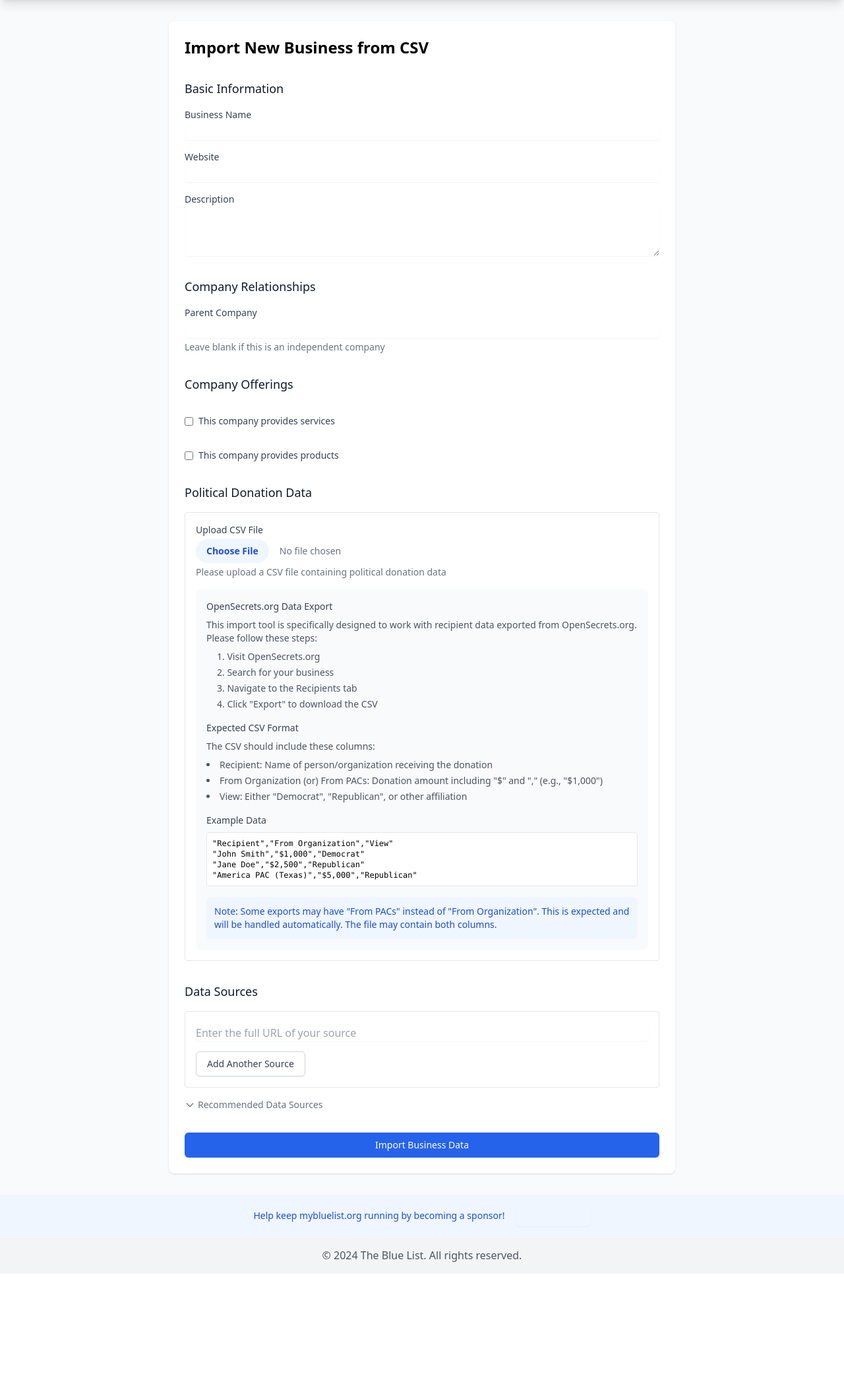
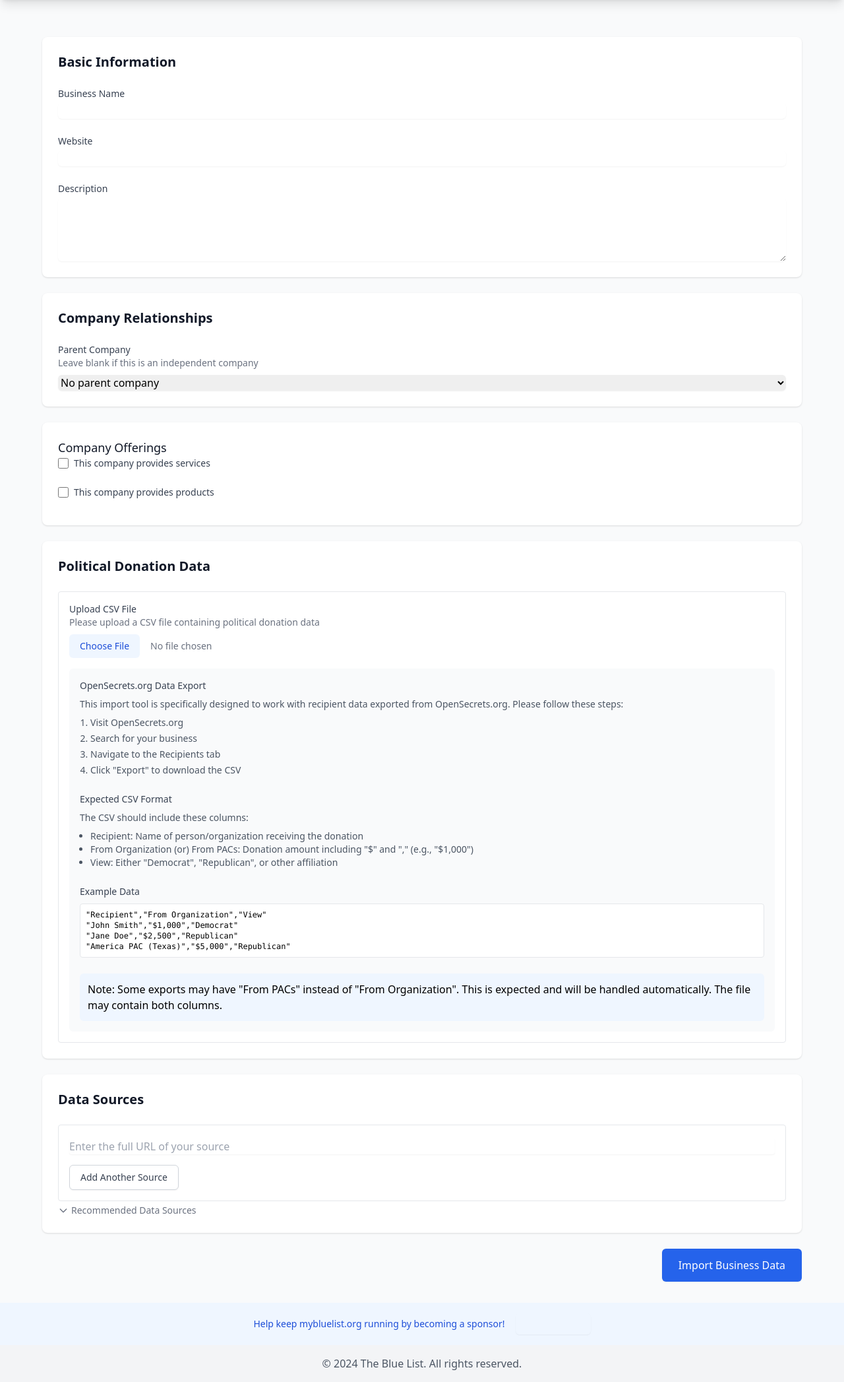
Before and after one commit to brent-is-still-here/thebluelist, a Django app: page /import/ in a window 1280 px wide. Shown: the part 64-2158 px from the top of the page at 66% size. Before the commit the page ends 1976 px from the top, so only its background shows below. Run offline with Django 5.2, Linux system fonts and the light colour scheme; the visitor is signed in with stand-in values (Sample User, id 1); data that the repository does not hold is empty; some libraries are stand-ins or nearby versions; grey boxes are pictures that could not be loaded.

Commit message:
Inheritance (#45)
* Add inheritance for political data to detail page

* Add inheritance to search results

* Clean up formatting for the add business page

* Clean up import page formatting

* clean up business detail page formatting

```diff
--- a/companies/templates/companies/import_business.html
+++ b/companies/templates/companies/import_business.html
@@ -1,81 +1,80 @@
 {% extends "users/base.html" %}
+{% block title %}Import Business Data - The Blue List{% endblock %}
+{% block content %}
 
-{% block title %}Add Business - The Blue List{% endblock %}
-
-{% block content %}
-<div class="max-w-3xl mx-auto">
-
-    <div class="bg-white p-6 rounded-lg shadow">
-        <h2 class="text-2xl font-semibold mb-6">Import New Business from CSV</h2>
-
-        <form method="post" enctype="multipart/form-data" class="space-y-8">
+<div class="max-w-7xl mx-auto px-4 sm:px-6 lg:px-8">
+    <form method="post" enctype="multipart/form-data" class="space-y-6">
         {% csrf_token %}
 
         <!-- Basic Information -->
-            <div class="space-y-4">
-                <h3 class="text-lg font-medium text-gray-900">Basic Information</h3>
-
-                <div>
-                    <label for="name" class="block text-sm font-medium text-gray-700">Business Name</label>
-                    <input type="text" name="name" id="name" required
-                           value="{{ form_data.name|default:'' }}"
-                           class="mt-1 block w-full rounded border-gray-300 shadow-sm focus:border-blue-500 focus:ring-blue-500">
+        <div class="bg-white shadow rounded-lg p-6">
+            <h2 class="text-xl font-semibold text-gray-900 mb-6">Basic Information</h2>
+            <div class="grid grid-cols-1 md:grid-cols-2 gap-6">
+                <div class="col-span-1 md:col-span-2">
+                    <label class="block text-sm font-medium text-gray-700">Business Name</label>
+                    <input type="text" name="name" required
+                           class="mt-1 block w-full rounded-md border-gray-300 shadow-sm focus:border-blue-500 focus:ring-blue-500">
                 </div>
 
-                <div>
-                    <label for="website" class="block text-sm font-medium text-gray-700">Website</label>
-                    <input type="url" name="website" id="website"
-                           value="{{ form_data.website|default:'' }}"
-                           class="mt-1 block w-full rounded border-gray-300 shadow-sm focus:border-blue-500 focus:ring-blue-500">
+                <div class="col-span-1 md:col-span-2">
+                    <label class="block text-sm font-medium text-gray-700">Website</label>
+                    <input type="url" name="website"
+                           class="mt-1 block w-full rounded-md border-gray-300 shadow-sm focus:border-blue-500 focus:ring-blue-500">
                 </div>
 
-                <div>
-                    <label for="description" class="block text-sm font-medium text-gray-700">Description</label>
-                    <textarea name="description" id="description" rows="3" required
-                              class="mt-1 block w-full rounded border-gray-300 shadow-sm focus:border-blue-500 focus:ring-blue-500">{{ form_data.description|default:'' }}</textarea>
+                <div class="col-span-1 md:col-span-2">
+                    <label class="block text-sm font-medium text-gray-700">Description</label>
+                    <textarea name="description" rows="4" required
+                              class="mt-1 block w-full rounded-md border-gray-300 shadow-sm focus:border-blue-500 focus:ring-blue-500"></textarea>
+                </div>
             </div>
         </div>
 
         <!-- Company Relationships -->
-            <div class="space-y-4">
-                <h3 class="text-lg font-medium text-gray-900">Company Relationships</h3>
-
+        <div class="bg-white shadow rounded-lg p-6">
+            <h2 class="text-xl font-semibold text-gray-900 mb-6">Company Relationships</h2>
+            <div class="grid grid-cols-1 gap-6">
                 <div>
-                    <label for="parent_company" class="block text-sm font-medium text-gray-700">Parent Company</label>
-                    <input type="text" name="parent_company" id="parent_company"
-                           value="{{ form_data.parent_company|default:'' }}"
-                           class="mt-1 block w-full rounded border-gray-300 shadow-sm focus:border-blue-500 focus:ring-blue-500">
-                    <p class="mt-1 text-sm text-gray-500">Leave blank if this is an independent company</p>
+                    <label class="block text-sm font-medium text-gray-700">Parent Company</label>
+                    <p class="text-sm text-gray-500 mb-2">Leave blank if this is an independent company</p>
+                    <select name="parent_company"
+                            class="mt-1 block w-full rounded-md border-gray-300 shadow-sm focus:border-blue-500 focus:ring-blue-500">
+                        <option value="">No parent company</option>
+                        <!-- Add your parent company options here -->
+                    </select>
+                </div>
             </div>
         </div>
 
-            <!-- Services & Products -->
-            <div class="space-y-8">
+        <!-- Company Offerings -->
+        <div class="bg-white shadow rounded-lg p-6">
             <h3 class="text-lg font-medium text-gray-900">Company Offerings</h3>
             <!-- Services Section -->
-                <div>
-                    <label class="flex items-center">
+            <div class="mb-6">
+                <div class="flex items-center mb-4">
                     <input type="checkbox" name="provides_services" id="provides_services"
-                            class="rounded border-gray-300 text-blue-600 shadow-sm focus:border-blue-500 focus:ring-blue-500">
-                        <span class="ml-2 text-sm text-gray-700">This company provides services</span>
+                        class="h-4 w-4 rounded border-gray-300 text-blue-600 focus:ring-blue-500">
+                    <label for="provides_services" class="ml-2 text-sm text-gray-700">
+                        This company provides services
                     </label>
+                </div>
 
                 <!-- Services List with Search Bar -->
-                    <div id="services_section" class="mt-4 hidden">
-                        <h4 class="text-md font-medium text-gray-900">Select Services</h4>
+                <div id="services_section" class="ml-8 hidden">
+                    <h4 class="text-md font-medium text-gray-900 mb-2">Select Services</h4>
                     <!-- Search Input -->
                     <input type="text" id="service-search" placeholder="Search services..."
                         class="w-full px-3 py-2 mb-4 border rounded shadow-sm focus:outline-none focus:ring-blue-500 focus:border-blue-500">
 
                     <!-- Services List -->
-                        <div class="max-h-60 overflow-y-auto border rounded">
+                    <div class="max-h-60 overflow-y-auto border rounded p-2">
                         <div id="services-container">
                             {% for service in services %}
-                                <label class="service-item flex items-center p-2 hover:bg-gray-50" data-name="{{ service.name|lower }}">
+                                <div class="flex items-center py-1">
                                     <input type="checkbox" name="services" value="{{ service.id }}"
-                                        class="rounded border-gray-300 text-green-600 shadow-sm focus:border-green-500 focus:ring-green-500">
-                                    <span class="ml-2 text-sm text-gray-700">{{ service.name }}</span>
-                                </label>
+                                        class="h-4 w-4 rounded border-gray-300 text-blue-600 focus:ring-blue-500">
+                                    <label class="ml-2 text-sm text-gray-700">{{ service.name }}</label>
+                                </div>
                             {% endfor %}
                         </div>
                         <div id="no-services-message" class="hidden p-4 text-gray-500">No services match your search</div>
@@ -85,28 +84,30 @@
 
             <!-- Products Section -->
             <div>
-                    <label class="flex items-center">
+                <label class="flex items-center mb-4">
                     <input type="checkbox" name="provides_products" id="provides_products"
-                            class="rounded border-gray-300 text-blue-600 shadow-sm focus:border-blue-500 focus:ring-blue-500">
-                        <span class="ml-2 text-sm text-gray-700">This company provides products</span>
+                        class="h-4 w-4 rounded border-gray-300 text-blue-600 focus:ring-blue-500">
+                    <label for="provides_products" class="ml-2 text-sm text-gray-700">
+                        This company provides products
+                    </label>
                 </label>
 
                 <!-- Products List with Search Bar -->
-                    <div id="products_section" class="mt-4 hidden">
-                        <h4 class="text-md font-medium text-gray-900">Select Products</h4>
+                <div id="products_section" class="ml-8 hidden">
+                    <h4 class="text-md font-medium text-gray-900 mb-2">Select Products</h4>
                     <!-- Search Input -->
                     <input type="text" id="product-search" placeholder="Search products..."
                         class="w-full px-3 py-2 mb-4 border rounded shadow-sm focus:outline-none focus:ring-blue-500 focus:border-blue-500">
 
                     <!-- Products List -->
-                        <div class="max-h-60 overflow-y-auto border rounded">
+                    <div class="max-h-60 overflow-y-auto border rounded p-2">
                         <div id="products-container">
                             {% for product in products %}
-                                <label class="product-item flex items-center p-2 hover:bg-gray-50" data-name="{{ product.name|lower }}">
+                                <div class="flex items-center py-1">
                                     <input type="checkbox" name="products" value="{{ product.id }}"
-                                        class="rounded border-gray-300 text-green-600 shadow-sm focus:border-green-500 focus:ring-green-500">
-                                    <span class="ml-2 text-sm text-gray-700">{{ product.name }}</span>
-                                </label>
+                                        class="h-4 w-4 rounded border-gray-300 text-blue-600 focus:ring-blue-500">
+                                    <label class="ml-2 text-sm text-gray-700">{{ product.name }}</label>
+                                </div>
                             {% endfor %}
                         </div>
                         <div id="no-products-message" class="hidden p-4 text-gray-500">No products match your search</div>
@@ -115,68 +116,71 @@
             </div>
         </div>
 
-            <!-- CSV Upload -->
-            <div class="space-y-4">
-                <h3 class="text-lg font-medium text-gray-900">Political Donation Data</h3>
+        <!-- Political Donation Data -->
+        <div class="bg-white shadow rounded-lg p-6">
+            <h2 class="text-xl font-semibold text-gray-900 mb-6">Political Donation Data</h2>
 
             <div class="border rounded p-4 space-y-4">
                 <div>
                     <label class="block text-sm font-medium text-gray-700">Upload CSV File</label>
-                        <input type="file" name="csv_file" accept=".csv" required
+                    <p class="text-sm text-gray-500 mb-2">Please upload a CSV file containing political donation data</p>
+                    <input type="file" name="csv_file" accept=".csv"
                            class="mt-1 block w-full text-sm text-gray-500
                                   file:mr-4 file:py-2 file:px-4
-                                      file:rounded-full file:border-0
-                                      file:text-sm file:font-semibold
+                                  file:rounded-md file:border-0
+                                  file:text-sm file:font-medium
                                   file:bg-blue-50 file:text-blue-700
                                   hover:file:bg-blue-100">
-                        <p class="mt-1 text-sm text-gray-500">Please upload a CSV file containing political donation data</p>
                 </div>
 
-                    <div class="bg-gray-50 p-4 rounded-md space-y-4">
+                <div class="bg-gray-50 p-4 rounded-md space-y-6">
+                    <!-- OpenSecrets Instructions -->
                     <div>
                         <h4 class="text-sm font-medium text-gray-700 mb-2">OpenSecrets.org Data Export</h4>
-                            <p class="text-sm text-gray-600">This import tool is specifically designed to work with recipient data exported from OpenSecrets.org. Please follow these steps:</p>
-                            <ol class="list-decimal list-inside space-y-1 text-sm text-gray-600 ml-4 mt-2">
+                        <div class="text-sm text-gray-600 space-y-2">
+                            <p>This import tool is specifically designed to work with recipient data exported from OpenSecrets.org. Please follow these steps:</p>
+                            <ol class="list-decimal ml-4 space-y-1">
                                 <li>Visit OpenSecrets.org</li>
                                 <li>Search for your business</li>
                                 <li>Navigate to the Recipients tab</li>
                                 <li>Click "Export" to download the CSV</li>
                             </ol>
                         </div>
+                    </div>
 
+                    <!-- CSV Format -->
                     <div>
                         <h4 class="text-sm font-medium text-gray-700 mb-2">Expected CSV Format</h4>
                         <p class="text-sm text-gray-600 mb-2">The CSV should include these columns:</p>
-                            <ul class="list-disc list-inside space-y-1 text-sm text-gray-600">
+                        <ul class="list-disc ml-4 text-sm text-gray-600">
                             <li>Recipient: Name of person/organization receiving the donation</li>
                             <li>From Organization (or) From PACs: Donation amount including "$" and "," (e.g., "$1,000")</li>
                             <li>View: Either "Democrat", "Republican", or other affiliation</li>
                         </ul>
                     </div>
 
+                    <!-- Example Data -->
                     <div>
                         <h4 class="text-sm font-medium text-gray-700 mb-2">Example Data</h4>
                         <div class="bg-white p-2 rounded border text-xs font-mono overflow-x-auto">
-                                "Recipient","From Organization","View"<br/>
-                                "John Smith","$1,000","Democrat"<br/>
-                                "Jane Doe","$2,500","Republican"<br/>
+                            "Recipient","From Organization","View"<br>
+                            "John Smith","$1,000","Democrat"<br>
+                            "Jane Doe","$2,500","Republican"<br>
                             "America PAC (Texas)","$5,000","Republican"
                         </div>
                     </div>
 
                     <div class="bg-blue-50 p-3 rounded-md">
-                            <p class="text-sm text-blue-700">
                         <span class="font-medium">Note:</span> Some exports may have "From PACs" instead of "From Organization".
                         This is expected and will be handled automatically. The file may contain both columns.
-                            </p>
                     </div>
                 </div>
             </div>
         </div>
 
         <!-- Data Sources -->
-            <div class="space-y-4">
-                <h3 class="text-lg font-medium text-gray-900">Data Sources</h3>
+        <div class="bg-white shadow rounded-lg p-6">
+            <h2 class="text-xl font-semibold text-gray-900 mb-6">Data Sources</h2>
             <div class="border rounded p-4">
                 <div id="source-inputs" class="space-y-4">
                     <div class="source-input">
@@ -212,16 +216,13 @@
         </div>
 
         <!-- Submit Button -->
-            <div>
+        <div class="flex justify-end">
             <button type="submit"
-                        class="w-full flex justify-center py-2 px-4 border border-transparent rounded-md
-                               shadow-sm text-sm font-medium text-white bg-blue-600 hover:bg-blue-700
-                               focus:outline-none focus:ring-2 focus:ring-offset-2 focus:ring-blue-500">
+                    class="inline-flex items-center px-6 py-3 border border-transparent rounded-md shadow-sm text-base font-medium text-white bg-blue-600 hover:bg-blue-700 focus:outline-none focus:ring-2 focus:ring-offset-2 focus:ring-blue-500">
                 Import Business Data
             </button>
         </div>
     </form>
-    </div>
 </div>
 
 <!-- JavaScript Functions -->
```
Also changed, not shown: companies/models.py (+64 -0 lines), companies/templates/companies/add_business.html (+60 -54 lines), companies/templates/companies/business_detail.html (+90 -69 lines), companies/templates/companies/business_search.html (+20 -17 lines), companies/views/business_detail.py (+16 -11 lines), companies/views/business_search.py (+14 -1 lines). Lines whose indentation alone changed are shown as unchanged.
